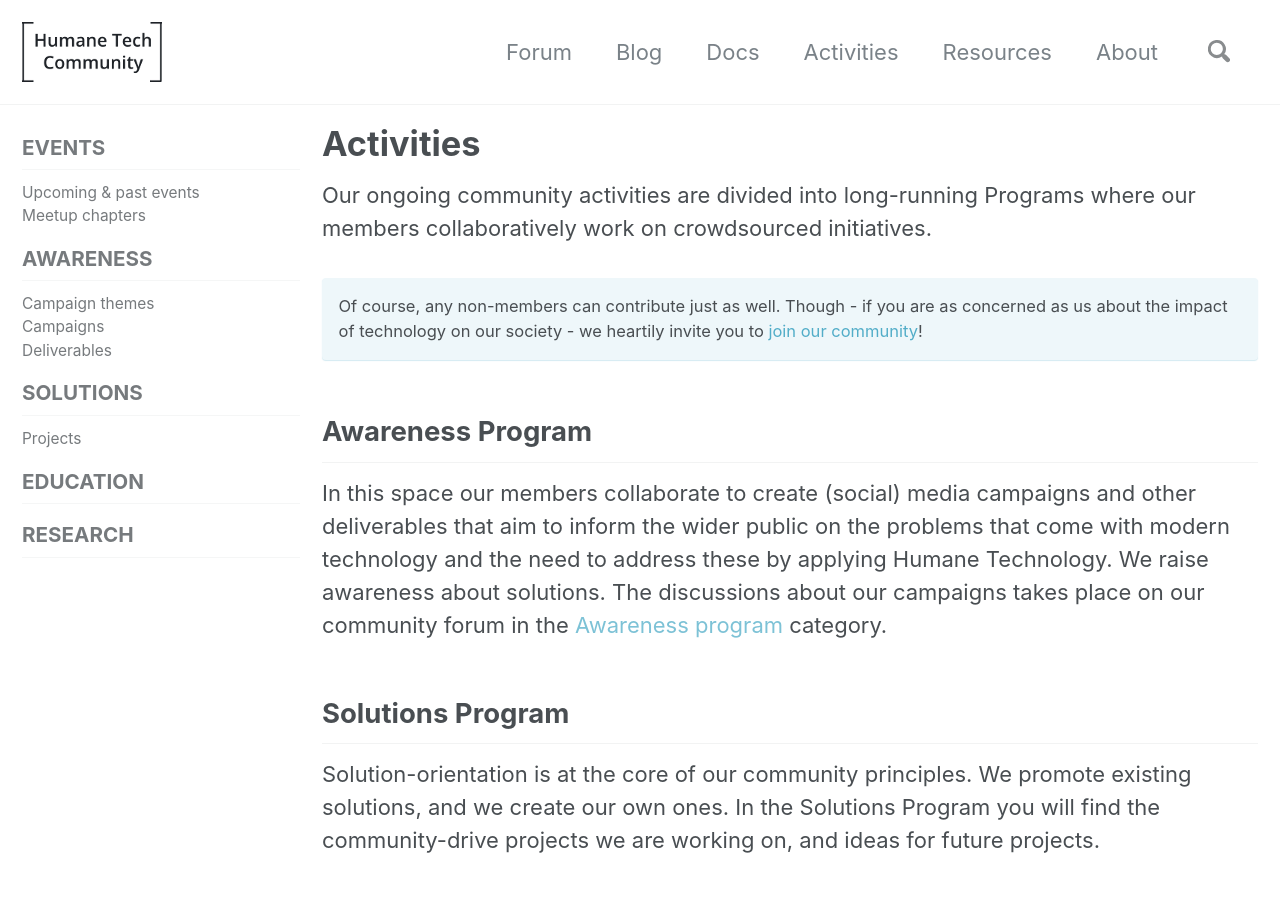
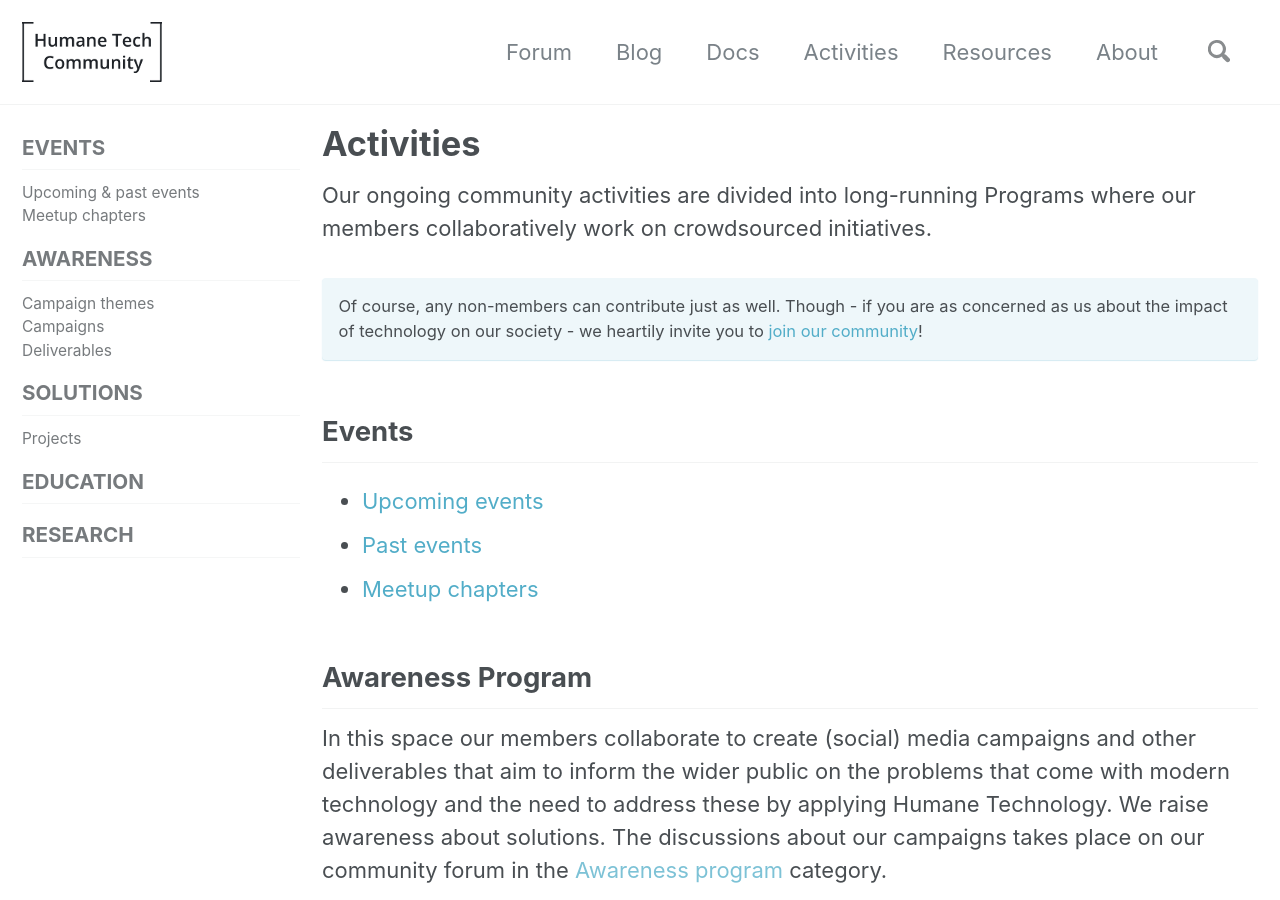
Before and after one commit to humanetech-community/community-hub, a Jekyll site: the page built from _activities/00-activities-root/00-activities-root.md, in a window 1280 px wide and 900 px high. Built offline with Jekyll 4.4.1, drawn with Linux system fonts in a browser that asks for light colours; cached includes are drawn as plain includes; nearby versions of some CDN libraries; some of the changed text lies outside the part shown.

Commit message:
Update Activities page (#65)

```diff
--- a/_activities/00-activities-root/00-activities-root.md
+++ b/_activities/00-activities-root/00-activities-root.md
@@ -14,14 +14,27 @@
 Of course, any non-members can contribute just as well. Though - if you are as concerned as us about the impact of technology on our society - we heartily invite you to [join our community](/join/)!
 {: .notice--info}
 
+## Events
+
+- [Upcoming events](/activities/events/)
+- [Past events](/activities/events/)
+- [Meetup chapters](/activities/meetup-chapters/)
+
 ## Awareness Program
 
 In this space our members collaborate to create (social) media campaigns and other deliverables that aim to inform the wider public on the problems that come with modern technology and the need to address these by applying Humane Technology. We raise awareness about solutions. The discussions about our campaigns takes place on our community forum in the [Awareness program]() category.
+
+- [Campaign themes](/awareness-program/campaign-themes/)
+- [Campaigns](/awareness-program/campaigns/)
+- [Campaign deliverables](/awareness-program/campaign-deliverables/)
 
 ## Solutions Program
 
 Solution-orientation is at the core of our community principles. We promote existing solutions, and we create our own ones. In the Solutions Program you will find the community-drive projects we are working on, and ideas for future projects.
 
+- [Community projects](/solutions-program/projects/)
+- [Ideas](/solutions-program/projects/#ideas)
+
 ## Education Program
 
 
```
Also changed, not shown: _activities/02-solutions-program/01-solutions-projects.md (+1 -1 lines).
